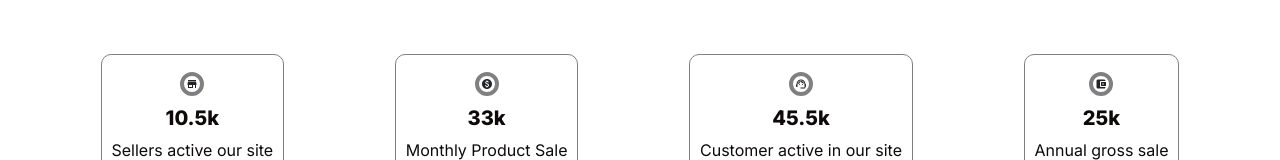
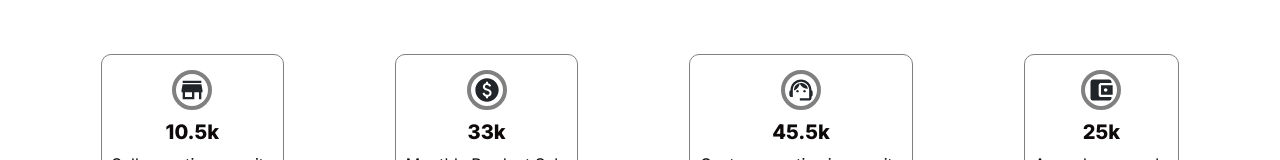
Before and after one commit to shivamgupta002/SellLocal, a Next.js app: page /about in a window 1280 px wide. Shown: the part 601-761 px from the top of the page. Built offline with nearby package versions, Linux system fonts and the light colour scheme.

Commit message:
icon adjust

```diff
--- a/src/app/about/AboutServices/AboutServices.jsx
+++ b/src/app/about/AboutServices/AboutServices.jsx
@@ -4,7 +4,7 @@ const AboutServices = ({ icon: Icon, heading, desc }) => {
     <>
       <div className={styles.box}>
         <div className={styles.iconBox}>
-          <Icon className={styles.icon} />
+          <Icon className={styles.icon} style={{ fontSize: 40 }} />
         </div>
         <h2 className={styles.heading}>{heading}</h2>
         <p className={styles.desc}>{desc}</p>
--- a/src/app/about/HeroBox/HeroBox.jsx
+++ b/src/app/about/HeroBox/HeroBox.jsx
@@ -4,7 +4,7 @@ const HeroBox = ({ icon: Icon, digit, desc }) => {
   return (
     <div className={styles.box}>
       <div className={styles.iconBox}>
-        <Icon className={styles.icon}/>
+        <Icon className={styles.icon} style={{ fontSize: 40 }}/>
       </div>
       <h2 className={styles.heading}>{digit}</h2>
       <p className={styles.desc}>{desc}</p>
```
